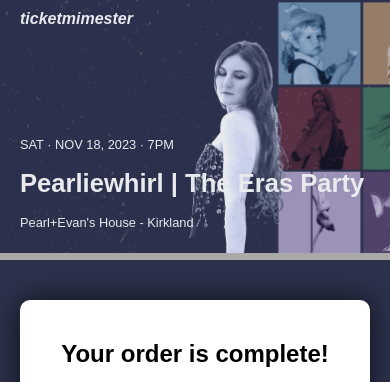
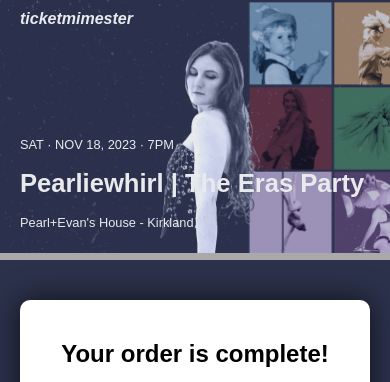
Before and after one commit to pearl42/eras, a plain HTML site: page success.html in a window 390 px wide. Shown: the top 382 px of the page. Drawn offline with Linux system fonts and the light colour scheme.

Commit message:
Update success.html

```diff
--- a/success.html
+++ b/success.html
@@ -29,6 +29,7 @@
             }
             .header {
                 margin-top:0px;
+		height:20vh
             }
         }
         @media (max-width: 1000px) {
@@ -56,6 +57,7 @@
             position: relative;
             min-width: 100vw;
             opacity: 0.9;
+		background-position-x:center;
         }
 
         .ticketmaster-text {
```
